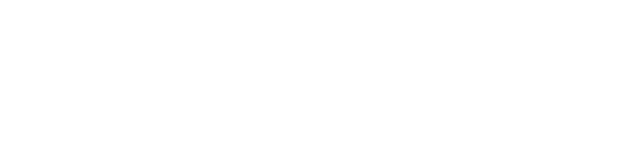
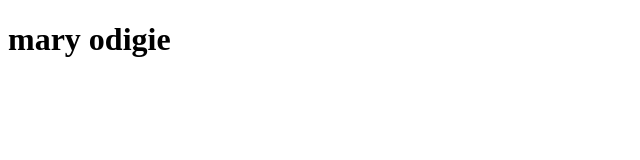
Before and after one commit to Nehita24/github-clone, a plain HTML site: page Src/Auth_page/signin.html in a window 1280 px wide. Shown: the whole page, without its empty margins (0-640 px from the left). Drawn offline with Linux system fonts and the light colour scheme.

Commit message:
added my name

```diff
--- a/Src/Auth_page/signin.html
+++ b/Src/Auth_page/signin.html
@@ -5,5 +5,7 @@
     <meta name="viewport" content="width=device-width, initial-scale=1.0" />
     <title>Document</title>
   </head>
-  <body></body>
+  <body>
+    <h1>mary odigie</h1>
+  </body>
 </html>
```
